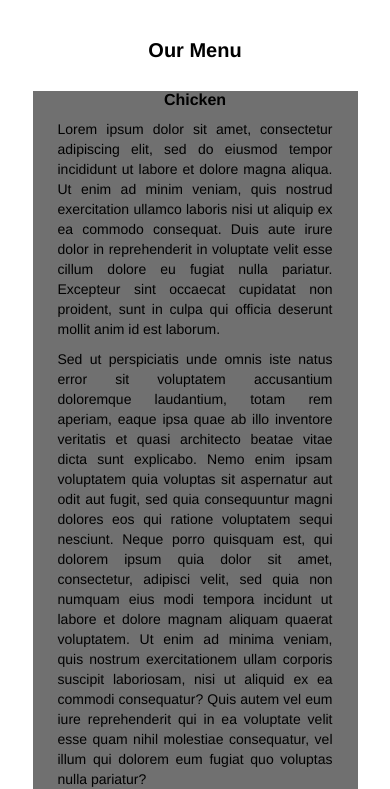
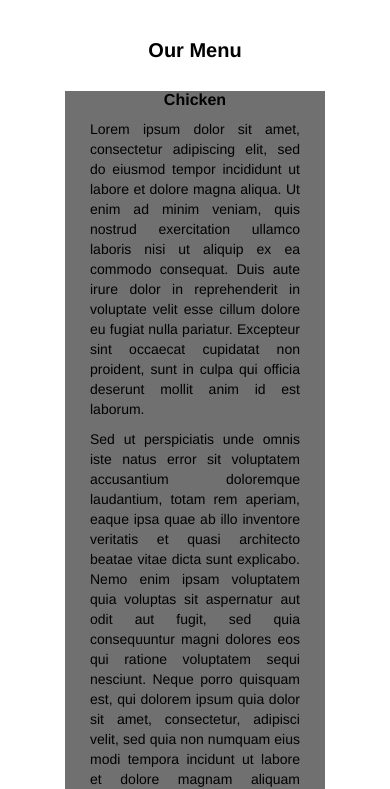
Before and after one commit to gomenjukmarija/module3-solution, a plain HTML site: page index.html in a window 390 px wide. Shown: the part 55-844 px from the top of the page. Drawn offline with Linux system fonts and the light colour scheme.

Commit message:
first commit

```diff
--- a/index.html
+++ b/index.html
@@ -39,7 +39,7 @@
     <div class="content">
       <h1 class="text-center">Our Menu</h1>
       <div class="row">
-        <section id="lorem" class="col-md-12 col-sm-12 col-xs-10">
+        <section id="lorem" class="col-md-12 col-sm-12 col-xs-8">
           <h2 class="text-center">Chicken</h2>
           <p>Lorem ipsum dolor sit amet, consectetur adipiscing elit, sed do eiusmod tempor incididunt ut labore et dolore magna aliqua. Ut enim ad minim veniam, quis nostrud exercitation ullamco laboris nisi ut aliquip ex ea commodo consequat. Duis aute irure dolor in reprehenderit in voluptate velit esse cillum dolore eu fugiat nulla pariatur. Excepteur sint occaecat cupidatat non proident, sunt in culpa qui officia deserunt mollit anim id est laborum.</p>
           <p>Sed ut perspiciatis unde omnis iste natus error sit voluptatem accusantium doloremque laudantium, totam rem aperiam, eaque ipsa quae ab illo inventore veritatis et quasi architecto beatae vitae dicta sunt explicabo. Nemo enim ipsam voluptatem quia voluptas sit aspernatur aut odit aut fugit, sed quia consequuntur magni dolores eos qui ratione voluptatem sequi nesciunt. Neque porro quisquam est, qui dolorem ipsum quia dolor sit amet, consectetur, adipisci velit, sed quia non numquam eius modi tempora incidunt ut labore et dolore magnam aliquam quaerat voluptatem. Ut enim ad minima veniam, quis nostrum exercitationem ullam corporis suscipit laboriosam, nisi ut aliquid ex ea commodi consequatur? Quis autem vel eum iure reprehenderit qui in ea voluptate velit esse quam nihil molestiae consequatur, vel illum qui dolorem eum fugiat quo voluptas nulla pariatur?</p>
```
